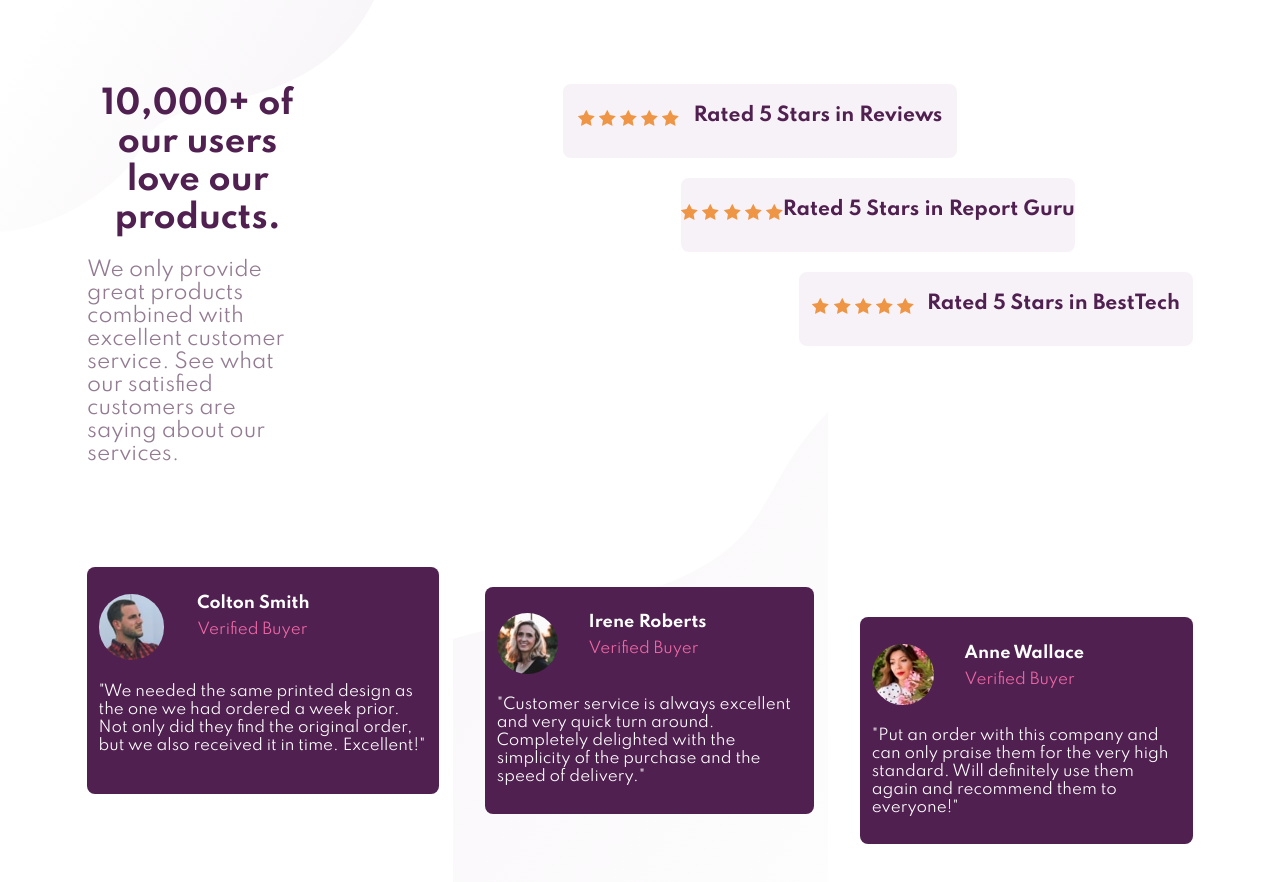
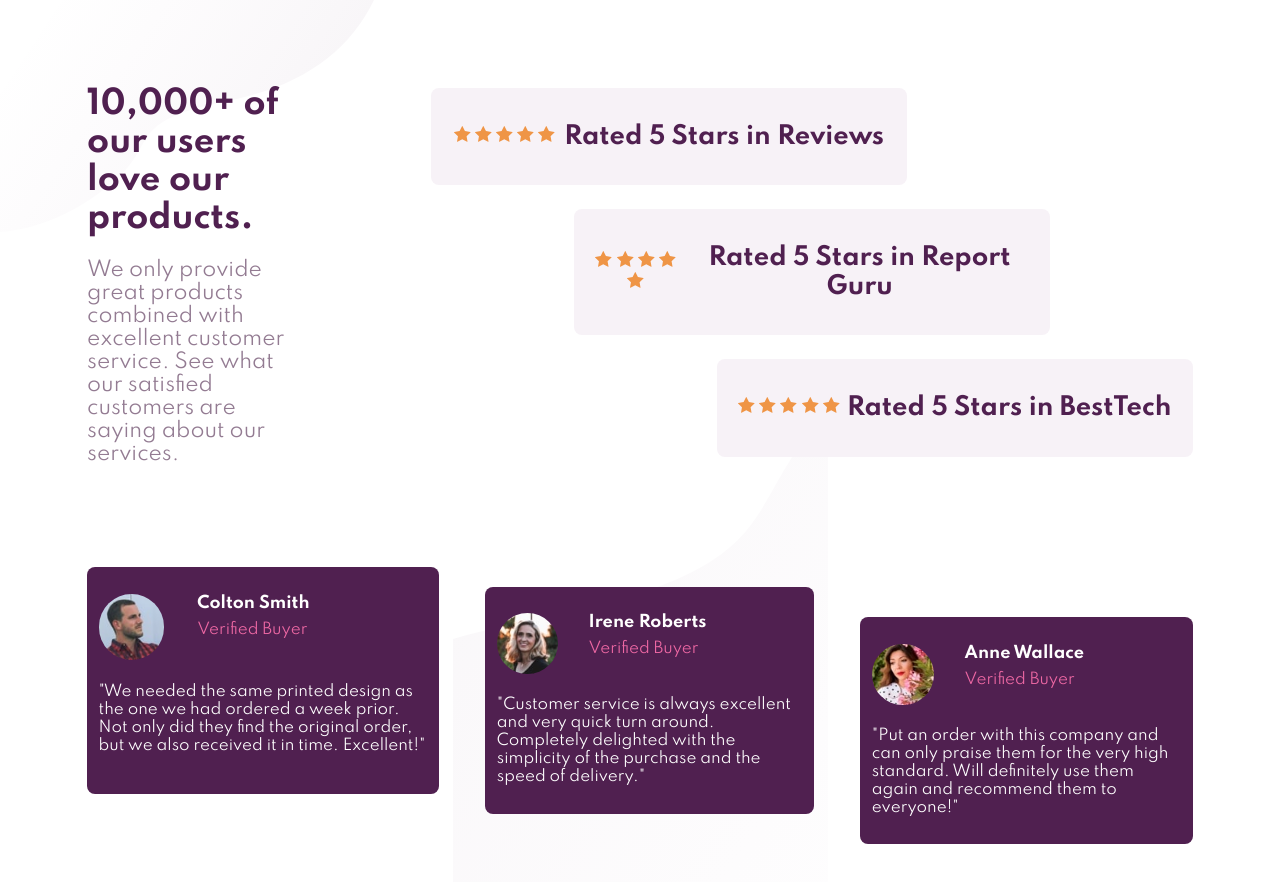
Before and after one commit to nayanabhatm/social-proof-section, a plain HTML site: page index.html in a window 1280 px wide. Drawn offline with Linux system fonts and the light colour scheme.

Commit message:
few minor changes

```diff
--- a/index.html
+++ b/index.html
@@ -20,7 +20,7 @@
     <title>Social proof section</title>
   </head>
   <body>
-    <div class="top-container">
+    <main class="top-container">
       <header>
         <h1>10,000+ of our users love our products.</h1>
 
@@ -40,7 +40,7 @@
             <img src="images/icon-star.svg" alt="" />
             <img src="images/icon-star.svg" alt="" />
           </div>
-          <h3>Rated 5 Stars in Reviews</h3>
+          <h2>Rated 5 Stars in Reviews</h2>
         </div>
 
         <div class="rating rating2">
@@ -51,7 +51,7 @@
             <img src="images/icon-star.svg" alt="" />
             <img src="images/icon-star.svg" alt="" />
           </div>
-          <h3>Rated 5 Stars in Report Guru</h3>
+          <h2>Rated 5 Stars in Report Guru</h2>
         </div>
 
         <div class="rating rating3">
@@ -62,10 +62,10 @@
             <img src="images/icon-star.svg" alt="" />
             <img src="images/icon-star.svg" alt="" />
           </div>
-          <h3>Rated 5 Stars in BestTech</h3>
+          <h2>Rated 5 Stars in BestTech</h2>
         </div>
       </div>
-    </div>
+    </main>
 
     <div class="reviews">
       <div class="review review1">
--- a/style.css
+++ b/style.css
@@ -87,6 +87,11 @@ header p {
   }
 
   /* header  */
+
+  header h1 {
+    text-align: start;
+  }
+
   header {
     text-align: start;
     width: 20%;
@@ -103,8 +108,8 @@ header p {
     text-align: center;
     justify-content: space-evenly;
     align-items: center;
-    min-width: 25vw;
-    padding: 3% 0;
+    min-width: 27vw;
+    padding: 3%;
   }
 
   .rating1 {
```
